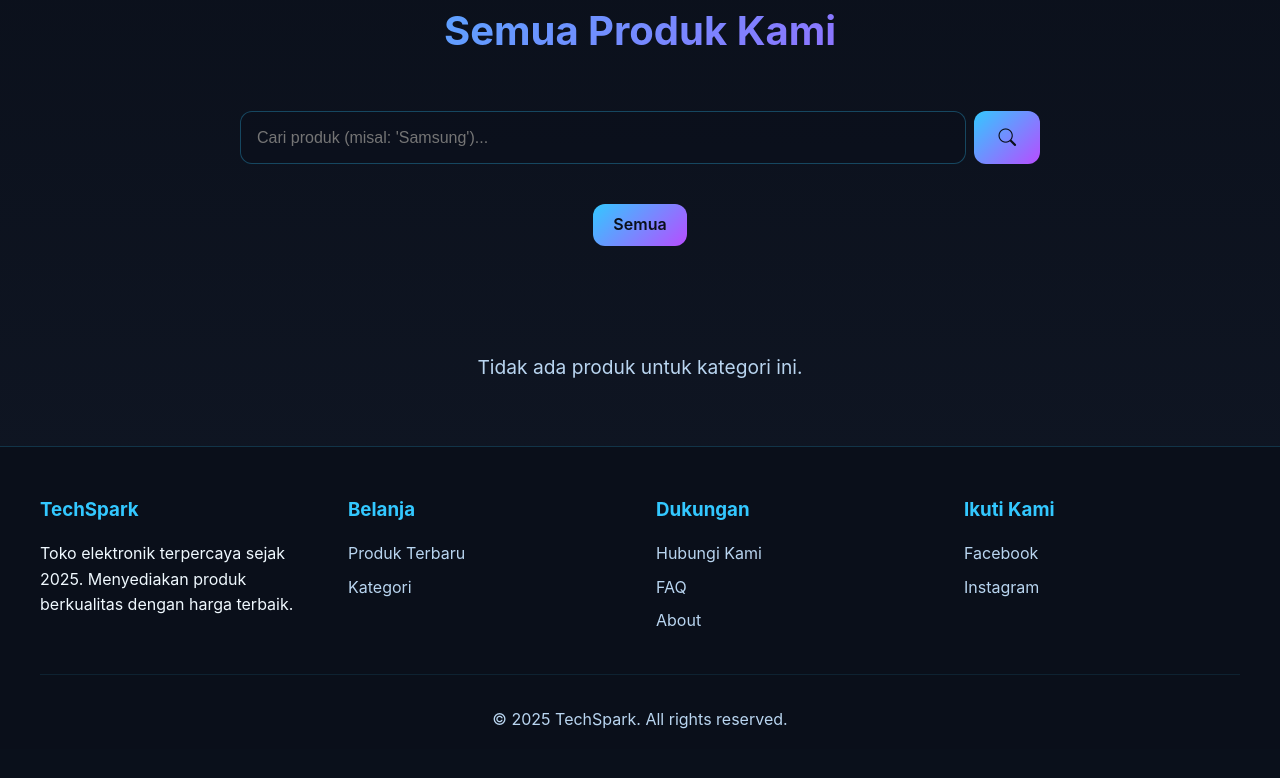
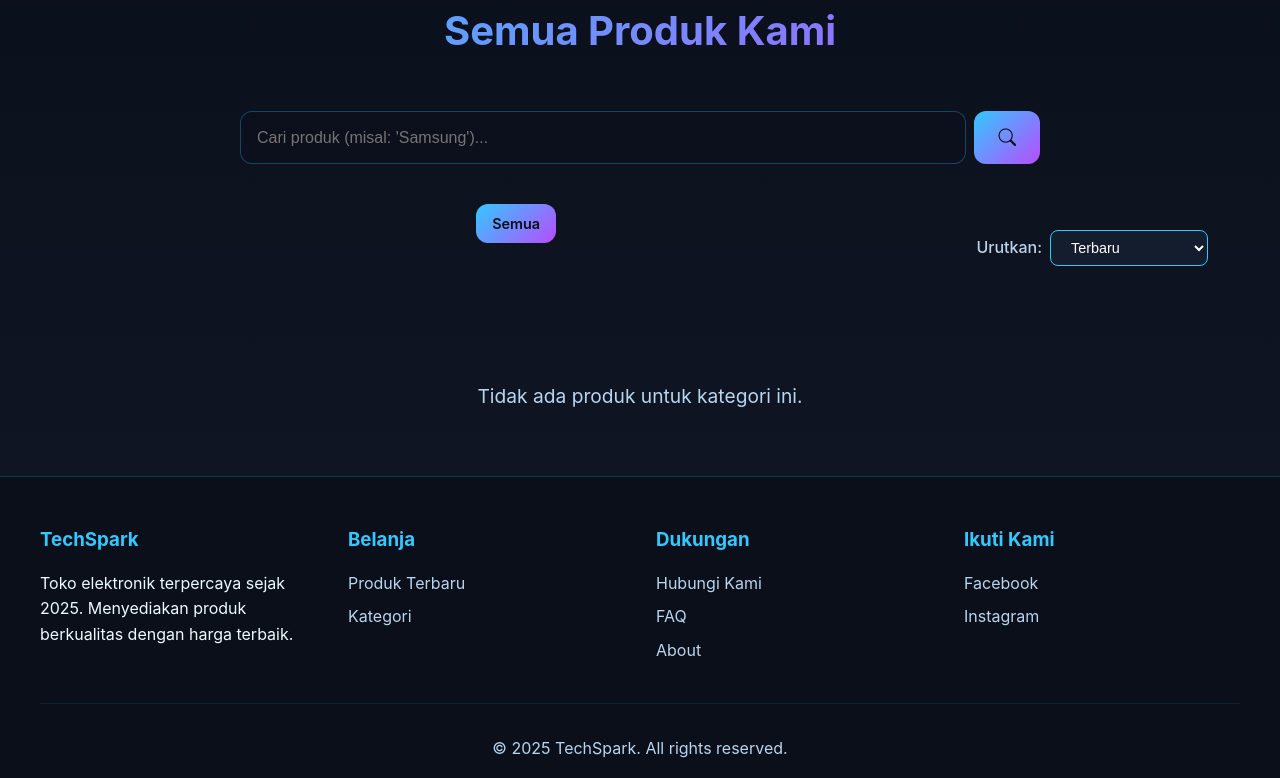
Before and after one commit to rahmatsigma/TechSpark, a Django app: page /products/ in a window 1280 px wide. Shown: the part 152-930 px from the top of the page. Before the commit the page ends 881 px from the top, so only its background shows below. Run offline with Django 5.2, Linux system fonts and the light colour scheme; data that the repository does not hold is empty; some libraries are stand-ins or nearby versions.

Commit message:
feat: add category and sorting filters to product list page

```diff
--- a/techspark/templates/pages/product_list.html
+++ b/techspark/templates/pages/product_list.html
@@ -29,18 +29,37 @@
             </button>
         </form>
 
-        <div class="category-filters">
+        <!-- Category & Sort Filter -->
+        <div style="display: flex; gap: 1rem; margin-bottom: 2rem; flex-wrap: wrap; align-items: center;">
+
+            <!-- Category Filter -->
+            <div class="category-filters" style="flex: 1; display: flex; gap: 0.5rem; flex-wrap: wrap;">
                 <a href="{% url 'product_list' %}{% if search_query %}?q={{ search_query }}{% endif %}"
-               class="btn {% if not selected_category %}btn-primary{% else %}btn-secondary{% endif %}">
+                   class="btn {% if not selected_category %}btn-primary{% else %}btn-secondary{% endif %}" style="font-size: 0.9rem; padding: 0.5rem 1rem;">
                     Semua
                 </a>
 
                 {% for category in categories %}
                     <a href="?category={{ category.id }}{% if search_query %}&q={{ search_query }}{% endif %}"
-                   class="btn {% if selected_category.id == category.id %}btn-primary{% else %}btn-secondary{% endif %}">
+                       class="btn {% if selected_category.id == category.id %}btn-primary{% else %}btn-secondary{% endif %}" style="font-size: 0.9rem; padding: 0.5rem 1rem;">
                         {{ category.name }}
                     </a>
                 {% endfor %}
+            </div>
+
+            <!-- Sort Dropdown Filter -->
+            <div style="display: flex; gap: 0.5rem; align-items: center;">
+                <label for="sort-select" style="color: #b9d5f0; font-weight: 500; white-space: nowrap;">Urutkan:</label>
+                <select id="sort-select" name="sort" style="padding: 0.5rem 1rem; border-radius: 0.5rem; border: 1px solid #33c8ff; background: #141d2e; color: #fff; font-size: 0.9rem; cursor: pointer;" onchange="updateSort(this)">
+                    <option value="default" {% if sort == 'default' %}selected{% endif %}>Terbaru</option>
+                    <option value="price_asc" {% if sort == 'price_asc' %}selected{% endif %}>
+                        <i class="bi bi-arrow-down"></i> Harga Terendah
+                    </option>
+                    <option value="price_desc" {% if sort == 'price_desc' %}selected{% endif %}>
+                        <i class="bi bi-arrow-up"></i> Harga Termahal
+                    </option>
+                </select>
+            </div>
         </div>
 
         <div id="loading-spinner" class="htmx-indicator" style="text-align: center; margin: 2rem 0;">
@@ -52,4 +71,23 @@
         </div>
     </div>
 
+    <script>
+    function updateSort(selectElement) {
+        const sortValue = selectElement.value;
+        const searchQuery = new URLSearchParams(window.location.search).get('q') || '';
+        const categoryId = new URLSearchParams(window.location.search).get('category') || '';
+
+        let url = '?sort=' + sortValue;
+
+        if (searchQuery) {
+            url += '&q=' + searchQuery;
+        }
+        if (categoryId) {
+            url += '&category=' + categoryId;
+        }
+
+        window.location.href = url;
+    }
+    </script>
+
 {% endblock %}
--- a/techspark/views.py
+++ b/techspark/views.py
@@ -109,6 +109,7 @@ def product_list_view(request):
     products = Product.objects.all()
     selected_category_id = request.GET.get('category')
     search_query = request.GET.get('q')
+    sort = request.GET.get('sort', 'default')  # TAMBAH SORTING
 
     selected_category = None
     if selected_category_id:
@@ -125,15 +126,24 @@ def product_list_view(request):
         )
 
     categories = Category.objects.all()
-    products = products.order_by('-created_at')
+
+    # === SORTING LOGIC ===
+    if sort == 'price_asc':
+        products = products.order_by('price')  # Harga terendah
+    elif sort == 'price_desc':
+        products = products.order_by('-price')  # Harga termahal
+    else:
+        products = products.order_by('-created_at')  # Default: terbaru
 
     context = {
         'products': products,
         'categories': categories,
         'selected_category': selected_category,
         'search_query': search_query,
+        'sort': sort,  # PASS SORT KE TEMPLATE
     }
-        # HTMX
+
+    # HTMX
     if request.headers.get('HX-Request'):
         return render(request, 'partials/product_grid.html', context)
 
```
Lines whose indentation alone changed are shown as unchanged.
